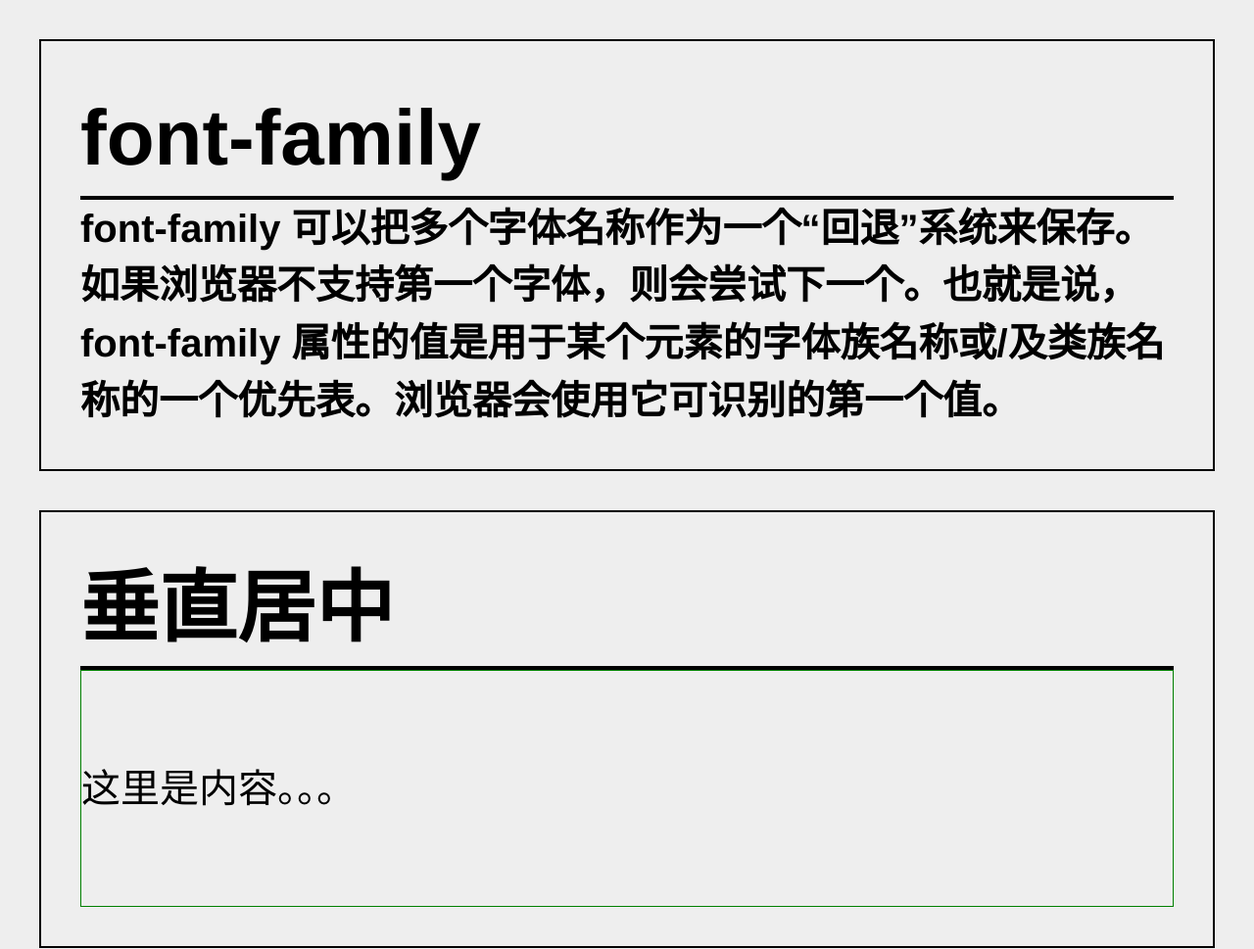
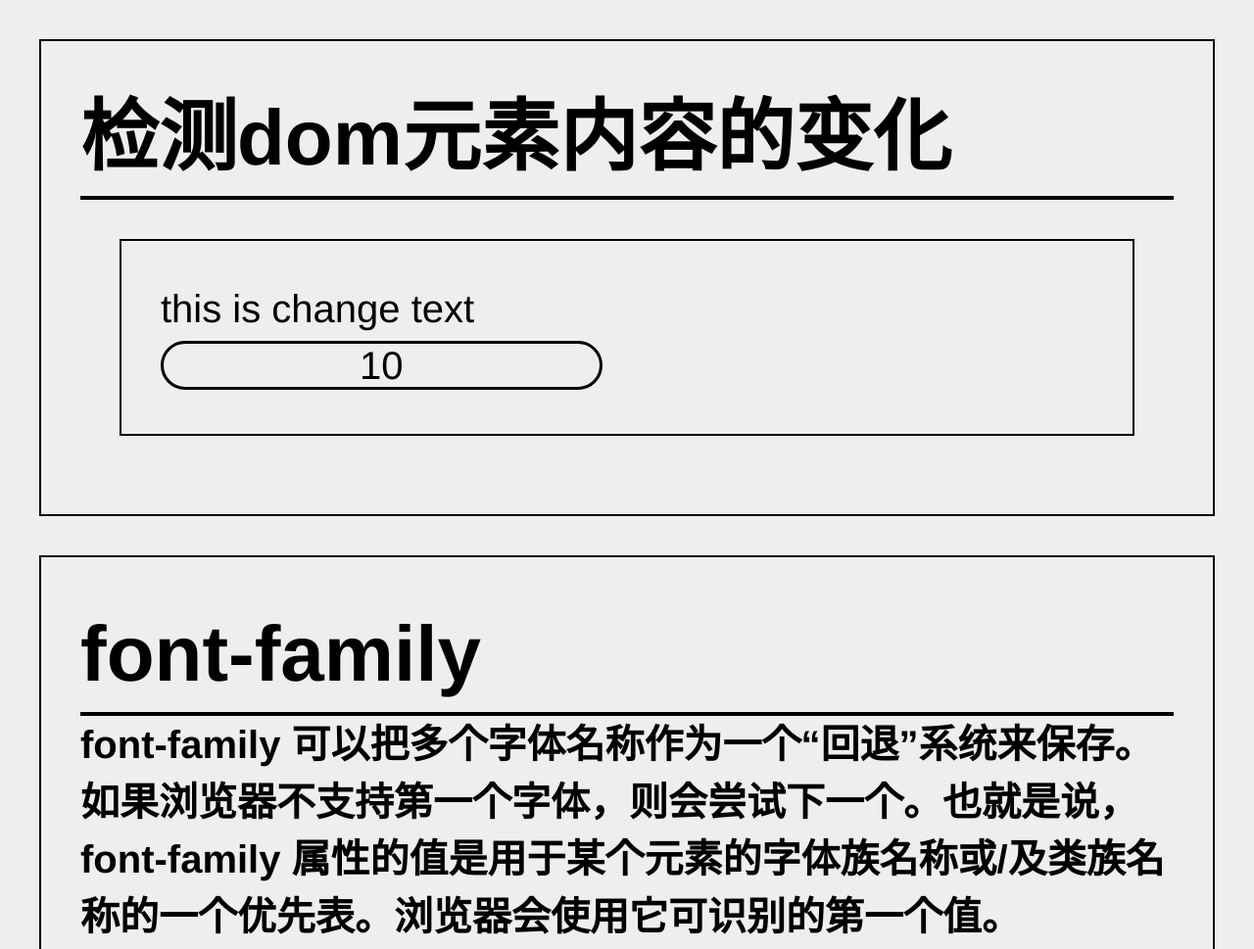
Before and after one commit to lin-123/tools, a plain HTML site: page htmlTools/dom.html in a window 1280 px wide. Shown: the top 969 px of the page at 98% size. Drawn offline with nearby package versions, Linux system fonts and the light colour scheme.

Commit message:
htmlTools: 监听dom 内容变化

```diff
--- a/htmlTools/dom.html
+++ b/htmlTools/dom.html
@@ -10,6 +10,27 @@
   <script type="text/javascript" src='./common.js'></script>
 </head>
 <body>
+  <div class="content" id='inner-text-change-102'>
+    <h1>检测dom元素内容的变化</h1>
+    <div class="content">
+      <p class="text">this is change text</p>
+      <label style="border: solid; border-radius: .1rem; width: 1rem; height: 1rem; padding:0 .5rem;"></label>
+    </div>
+    <script type="text/javascript">
+    var clork = 60;
+    setInterval(function(){
+      (clork>0)&&($('#inner-text-change-102 label')[0].innerHTML = --clork)||(clork = 60)
+    }, 100)
+
+    $($('#inner-text-change-102 label')[0]).bind('DOMSubtreeModified', function(e){
+      (parseInt(e.currentTarget.innerText)>=30)
+      &&(e.currentTarget.style.backgroundColor="#ddd")
+      ||(e.currentTarget.style.backgroundColor="RGB(244, 231, 80)");
+    })
+
+    </script>
+  </div>
+
   <div class="content" id='font-family-101'>
     <h1>font-family</h1>
     <p>font-family 可以把多个字体名称作为一个“回退”系统来保存。如果浏览器不支持第一个字体，则会尝试下一个。也就是说，font-family 属性的值是用于某个元素的字体族名称或/及类族名称的一个优先表。浏览器会使用它可识别的第一个值。
```
